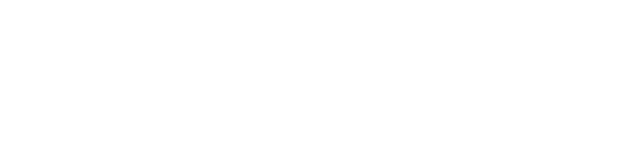
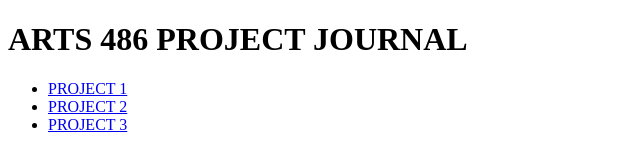
Before and after one commit to Binghamton-University-Design/web-journal-sarahteper, a plain HTML site: page index.html in a window 1280 px wide. Shown: the whole page, without its empty margins (0-640 px from the left). Drawn offline with nearby package versions, Linux system fonts and the light colour scheme.

Commit message:
Add files via upload

```diff
--- a/index.html
+++ b/index.html
@@ -1,16 +1,25 @@
-<!-- HTML -->
+<!DOCTYPE html>
 
-<!DOCTYPE html>
 <html>
-	<head>
-		<script src="https://cdnjs.cloudflare.com/ajax/libs/jquery/3.4.1/jquery.min.js" integrity="sha256-CSXorXvZcTkaix6Yvo6HppcZGetbYMGWSFlBw8HfCJo=" crossorigin="anonymous"></script>
-		<script src="js/main.js"></script>
-		<link rel="stylesheet" type="text/css" href="css/normalize.css">
-		<link rel="stylesheet" type="text/css" href="css/grid.css">
-		<link rel="stylesheet" type="text/css" href="css/style.css">
-	</head>
+<head>
+	<title>ARTS 486 Project Journal</title>
+	<meta charset="utf-8">
+	<link rel="stylesheet" href="css/style.css">
+	<link rel="preconnect" href="https://fonts.gstatic.com">
+<link href="https://fonts.googleapis.com/css2?family=Antonio:wght@100&display=swap" rel="stylesheet">
+</head>
 
 	<body>
+		<div>
+			<h1> ARTS 486 PROJECT JOURNAL </h1>
+		</div>
+
+	<ul>
+	<li><a href="Project 1">PROJECT 1</a></li>
+	<li><a href="Project 2">PROJECT 2</a></li>
+	<li><a href="Project 3">PROJECT 3</a></li>
+	</ul>
+
 
 	</body>
 
```
